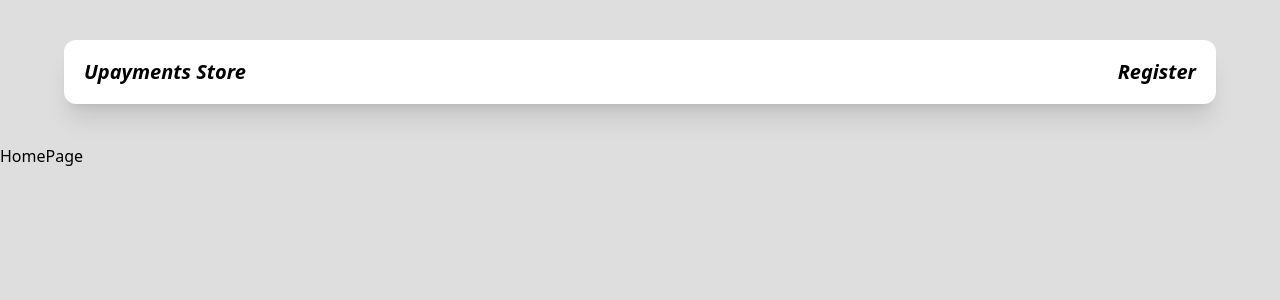
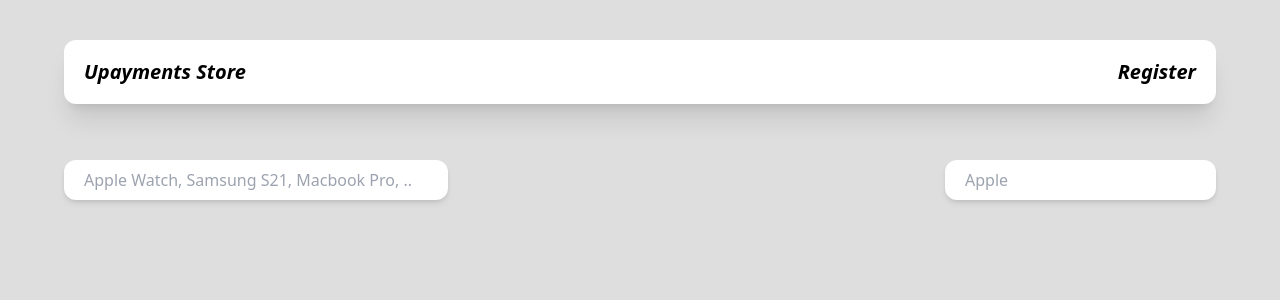
Before and after one commit to KochEmre/emrekoc-reactjs, a React (Create React App) app: page / in a window 1280 px wide. Shown: the top 300 px of the page. Built offline with nearby package versions, Linux system fonts and the light colour scheme.

Commit message:
search-bar is added. - backup

```diff
--- /dev/null
+++ b/src/components/product-list/index.tsx
@@ -0,0 +1,28 @@
+import { FC, useState, ChangeEvent } from "react";
+
+const ProductList = () => {
+  const [searchValue, setSearchValue] = useState<string>("");
+
+  const onSearchChange = (event: ChangeEvent<HTMLInputElement>): void => {
+    const searchFieldValue = event.target.value.toLocaleLowerCase();
+    setSearchValue(searchFieldValue);
+  };
+
+  return (
+    <div>
+      <div className="mx-8 my-10 flex h-14 flex-row items-center justify-between md:my-12 md:mx-16">
+        <input
+          className="w-96"
+          type={"search"}
+          placeholder={"Apple Watch, Samsung S21, Macbook Pro, ..."}
+          onChange={(e: React.ChangeEvent<HTMLInputElement>) =>
+            onSearchChange(e)
+          }
+        />
+        <input className="" type={"search"} placeholder={"Apple"} />
+      </div>
+    </div>
+  );
+};
+
+export default ProductList;
--- a/src/pages/404-page/index.tsx
+++ b/src/pages/404-page/index.tsx
@@ -1,5 +1,6 @@
+import { FC } from "react";
 
-const Page404 = () => {
+const Page404: FC = () => {
   return (
     <div className="flex items-center justify-center">
       <h1 className="text-center text-2xl">404 - Page Not Found</h1>
--- a/src/pages/create-page/index.tsx
+++ b/src/pages/create-page/index.tsx
@@ -1,9 +1,7 @@
-import React from 'react'
+import { FC } from "react";
 
-const CreatePage = () => {
-  return (
-    <div>CreatePage</div>
-  )
-}
+const CreatePage: FC = () => {
+  return <div>CreatePage</div>;
+};
 
-export default CreatePage
+export default CreatePage;
--- a/src/pages/detail-page/index.tsx
+++ b/src/pages/detail-page/index.tsx
@@ -1,9 +1,7 @@
-import React from 'react'
+import { FC } from "react";
 
-const DetailPage = () => {
-  return (
-    <div>DetailPage</div>
-  )
-}
+const DetailPage: FC = () => {
+  return <div>DetailPage</div>;
+};
 
-export default DetailPage
+export default DetailPage;
--- a/src/pages/home-page/index.tsx
+++ b/src/pages/home-page/index.tsx
@@ -1,9 +1,10 @@
-import React from 'react'
+import { FC, useState, ChangeEvent } from "react";
+import ProductList from "../../components/product-list";
 
-const HomePage = () => {
-  return (
-    <div>HomePage</div>
-  )
-}
+const HomePage: FC = () => {
+   return (
+   <ProductList/>
+  );
+};
 
-export default HomePage
+export default HomePage;
--- a/src/pages/register-page/index.tsx
+++ b/src/pages/register-page/index.tsx
@@ -1,4 +1,6 @@
-const RegisterPage = () => {
+import { FC } from "react";
+
+const RegisterPage: FC = () => {
   return (
     <div className="flex items-center justify-center">
       <h1 className="text-center text-2xl">Register Page Is Coming Soon !!!</h1>
--- a/src/styles/_theme.scss
+++ b/src/styles/_theme.scss
@@ -5,4 +5,7 @@
   a {
     @apply text-center text-xl font-bold italic no-underline;
   }
+  input {
+    @apply rounded-xl bg-white px-5 shadow-md h-10 ring-black;
+  }
 }
```
